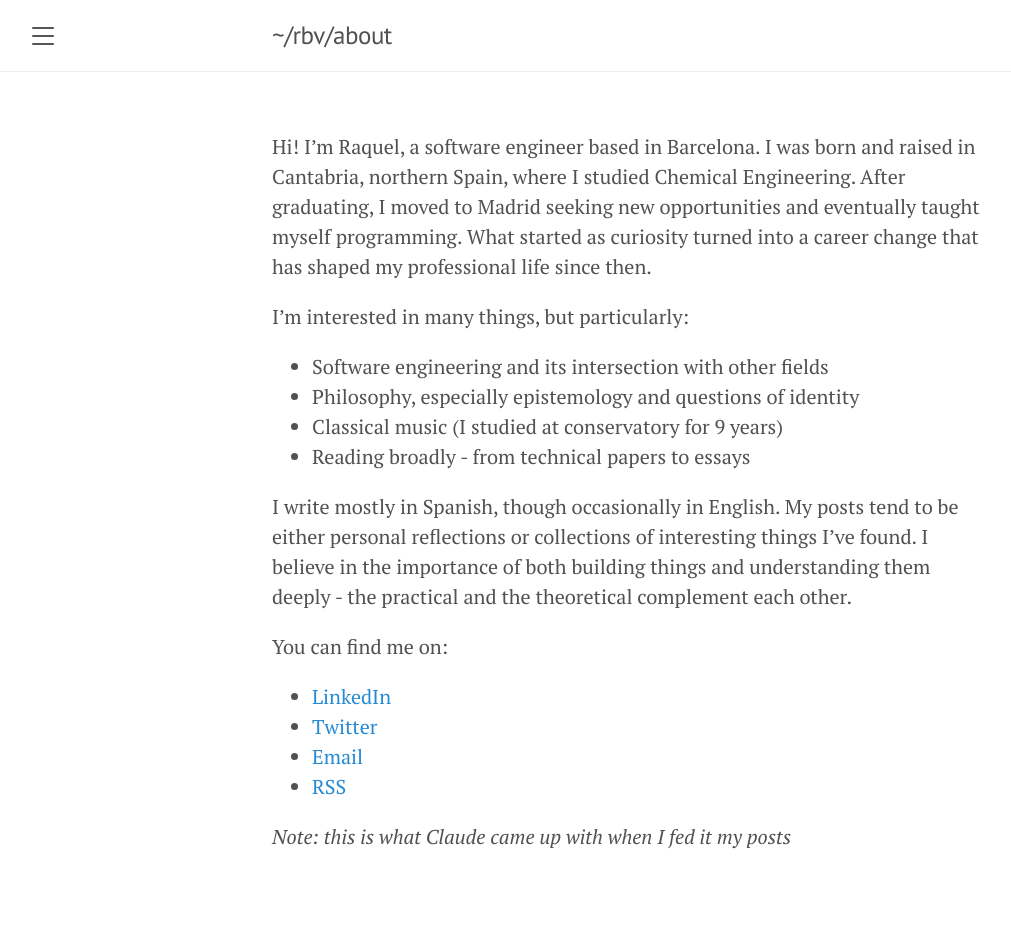
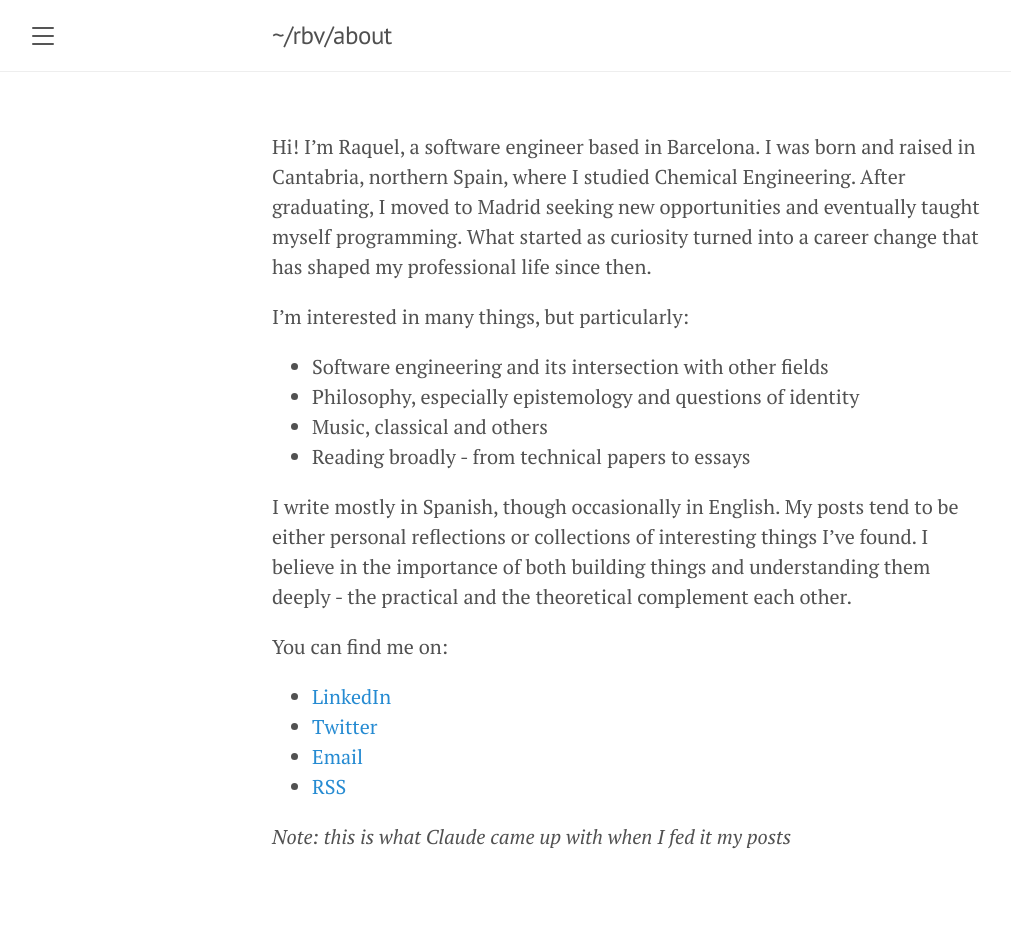
Before and after one commit to rbarbadillo/rbarbadillo.github.io, a Jekyll site: the page built from about.md, in a window 1280 px wide. Shown: the whole page, without its empty margins (8-1019 px from the left). Built offline with Jekyll 4.4.1, drawn with Linux system fonts in a browser that asks for light colours.

Commit message:
Update about.md

```diff
--- a/about.md
+++ b/about.md
@@ -9,7 +9,7 @@ I'm interested in many things, but particularly:
 
 - Software engineering and its intersection with other fields
 - Philosophy, especially epistemology and questions of identity
-- Classical music (I studied at conservatory for 9 years)
+- Music, classical and others
 - Reading broadly - from technical papers to essays
 
 I write mostly in Spanish, though occasionally in English. My posts tend to be either personal reflections or collections of interesting things I've found. I believe in the importance of both building things and understanding them deeply - the practical and the theoretical complement each other.
```
